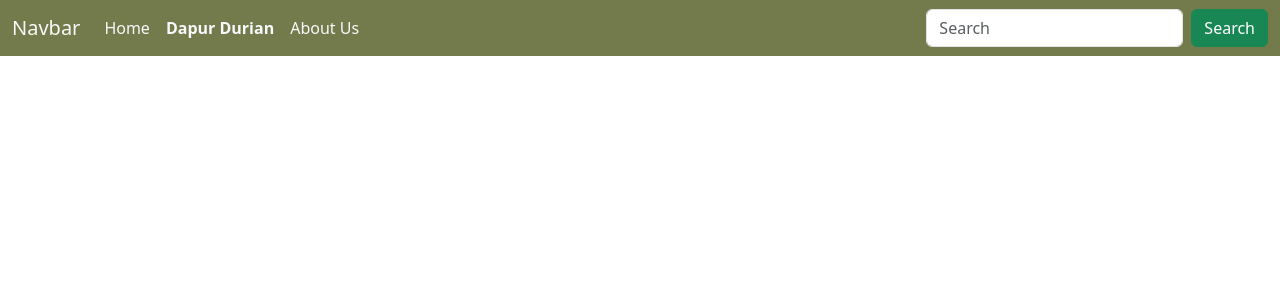
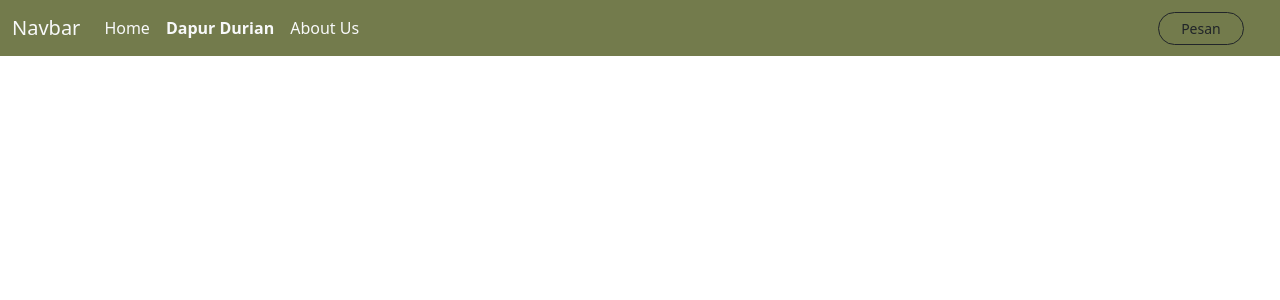
Before and after one commit to keliphar/hackathon, a PHP site: page /dapur-durian.php in a window 1280 px wide. Shown: the top 300 px of the page. Run offline with PHP 8.4, Linux system fonts and the light colour scheme; data that the repository does not hold is empty.

Commit message:
enchance the "pesan" button

```diff
--- a/navbar.php
+++ b/navbar.php
@@ -42,10 +42,7 @@
                 <a class="nav-link text-light <?= $aboutActive ?>" href="about-us.php"> About Us</a>
                 </li>
             </ul>
-            <form class="d-flex" role="search">
-                <input class="form-control me-2" type="search" placeholder="Search" aria-label="Search">
-                <button class="btn btn-success" type="submit">Search</button>
-            </form>
+                <button class="btn btn-outline-dark pesan-btn btn-sm rounded-pill me-4" type="submit"> &nbsp;&nbsp;Pesan&nbsp;&nbsp; </button>
             </div>
         </div>
     </nav>
```
